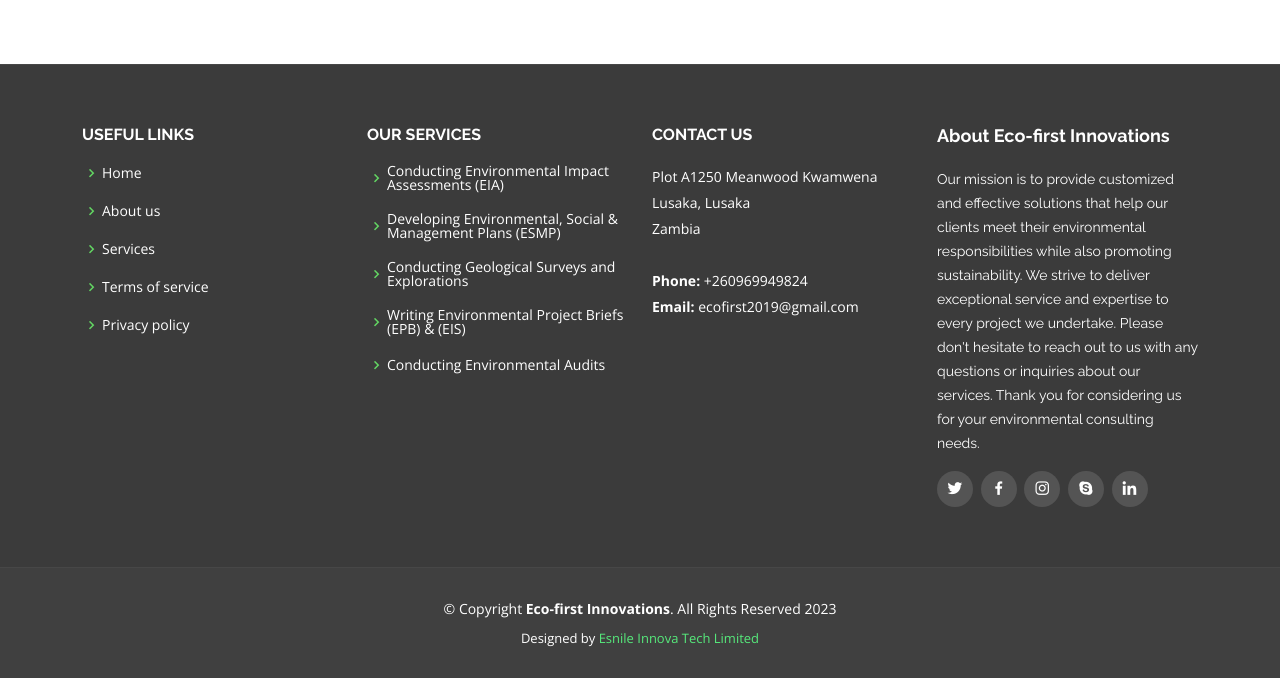
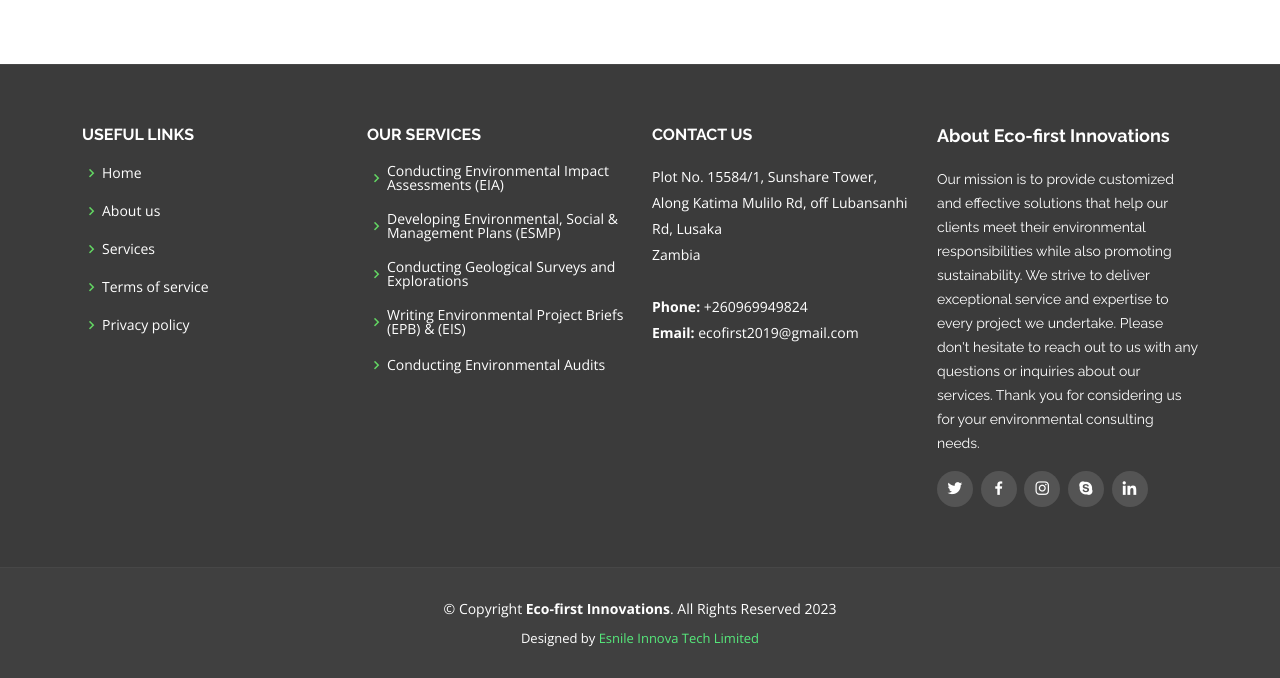
Before and after one commit to mambwechafs/ecoinnovation, a plain HTML site: page contact.html in a window 1280 px wide. Shown: the part 877-1555 px from the top of the page. Drawn offline with nearby package versions, Linux system fonts and the light colour scheme.

Commit message:
Updated address

```diff
--- a/contact.html
+++ b/contact.html
@@ -189,8 +189,9 @@
           <div class="col-lg-3 col-md-6 footer-contact">
             <h4>Contact Us</h4>
             <p>
-              Plot A1250 Meanwood Kwamwena <br>
-              Lusaka, Lusaka<br>
+              Plot No. 15584/1,
+              Sunshare Tower,   <br>
+              Along Katima Mulilo Rd, off Lubansanhi Rd, Lusaka<br>
               Zambia  <br><br>
               <strong>Phone:</strong> +260969949824<br>
               <strong>Email:</strong> ecofirst2019@gmail.com<br>
```
Also changed, not shown: services.html (+3 -2 lines).
